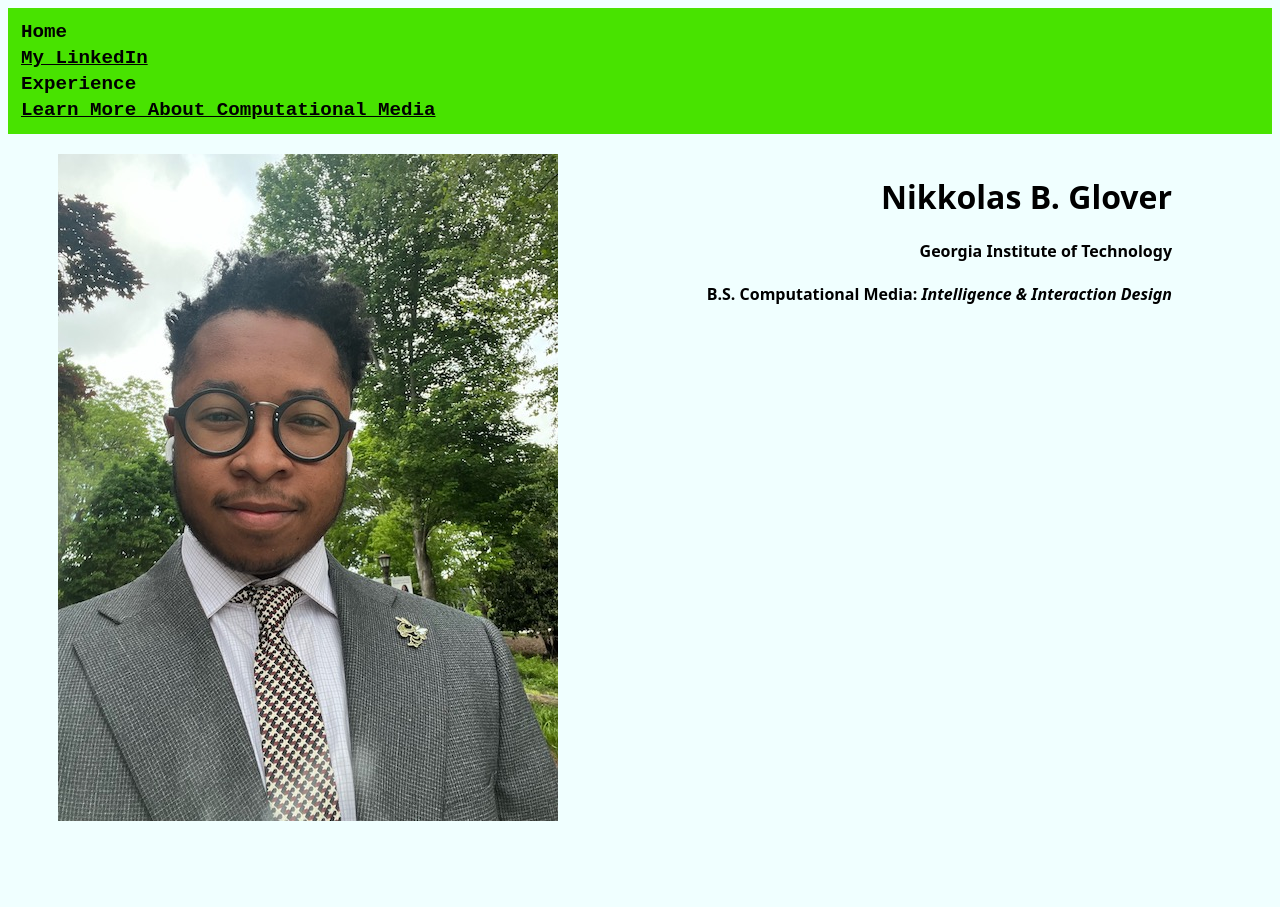
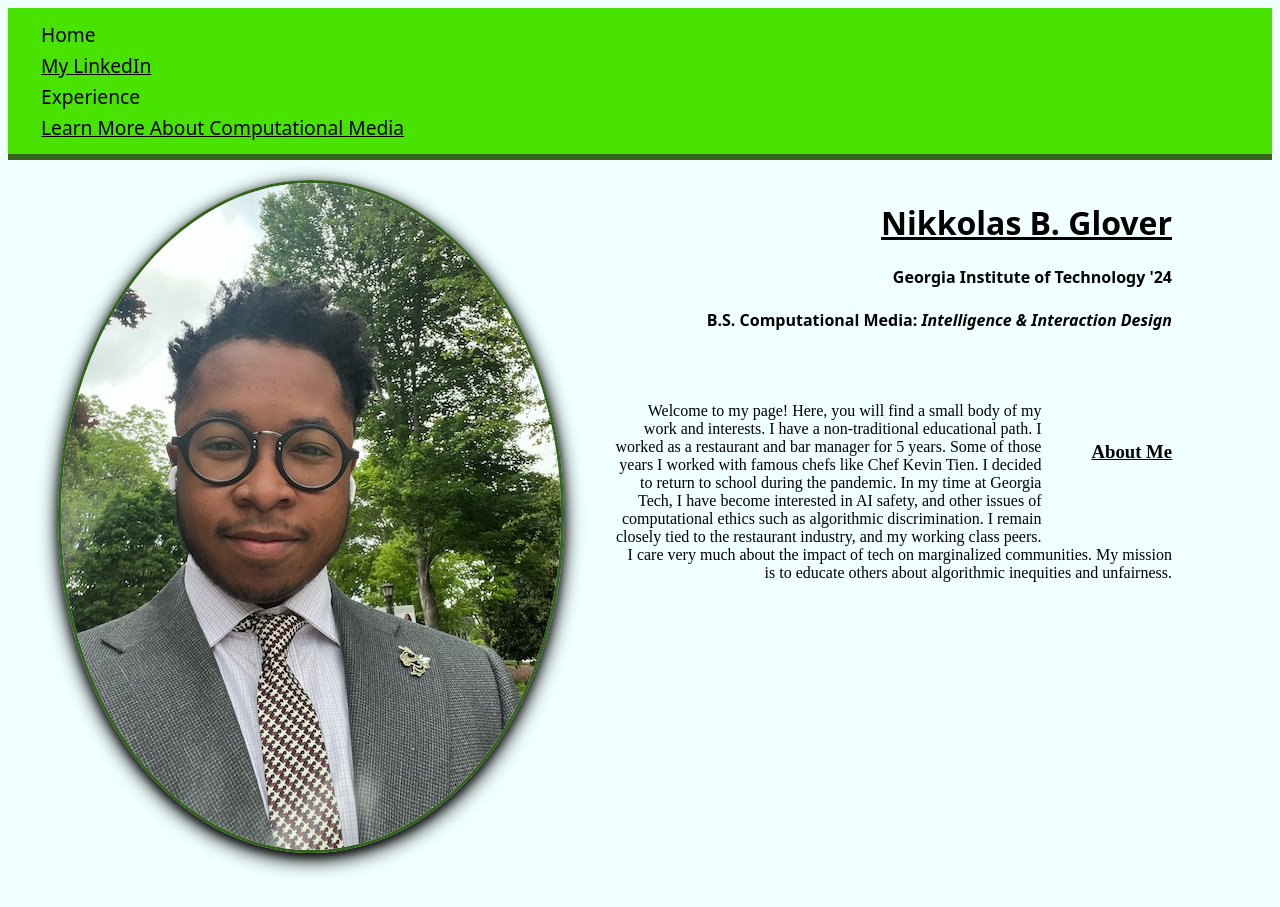
Before and after one commit to nglover53/assignment1, a plain HTML site: page index.html in a window 1280 px wide. Before the commit the page ends 875 px from the top, so only its background shows below. Drawn offline with Linux system fonts and the light colour scheme.

Commit message:
Bio Info
Testing placement for bio info and front page portrait. Still adjusting color themes

```diff
--- a/index.html
+++ b/index.html
@@ -4,7 +4,7 @@
 <!--[if IE 8]>         <html class="no-js lt-ie9"> <![endif]-->
 <!--[if gt IE 8]>      <html class="no-js"> <!--<![endif]-->
 <html>
- <div class = "pageBorder">
+
     <head>
         <meta charset="utf-8">
         <meta http-equiv="X-UA-Compatible" content="IE=edge">
@@ -27,8 +27,8 @@
                 <tr><td> Experience</td></tr>
 
                 <tr><td> <a href= "https://iac.gatech.edu/academics/undergraduate/bs/cm" title = "CM @ Gatech"> Learn More About Computational Media</a></td></tr>
+
             </table>
-
         </header>
         <div class = "separationBar">
         </div>
@@ -40,10 +40,23 @@
         </div>
 
         <div class = "nameDegree">
-            <h1>Nikkolas <abr title = "Brooke">B</abr>. Glover</h1>
-            <h4>Georgia Institute of Technology</h4>
+            <h1>Nikkolas B. Glover </h1>
+            <h4>Georgia Institute of Technology '24</h4>
             <h4>B.S. Computational Media: <i>Intelligence & Interaction Design</i></h4>
+
         </div>
+
+        <h3>About Me</h3>
+        <div class = "aboutMe"><p>
+
+            Welcome to my page! Here, you will find a small body of my work and interests.
+            I have a non-traditional educational path. I worked as a restaurant and bar manager for 5 years. Some of those years I worked with famous chefs like Chef Kevin Tien.
+            I decided to return to school during the pandemic.  In my time at Georgia Tech, I have become interested in AI safety, and other issues of computational ethics such as algorithmic
+            discrimination.  I remain closely tied to the restaurant industry, and my working class peers. I care very much about the impact of tech on marginalized communities. My mission
+            is to educate others about algorithmic inequities and unfairness.
+        </p> </div>
+
+
 
     </body>
 
--- a/profileStylesheet.css
+++ b/profileStylesheet.css
@@ -4,31 +4,59 @@
 body {
     background-color:azure;
 }
+
+h1 {
+    text-decoration: underline;
+}
+
+h3 {
+    text-decoration: underline;
+    padding: 20px 100px 50px 50px;
+    float: right;
+}
+
+.aboutMe {
+    text-align: right;
+    padding: 20px 100px 50px 50px;
+
+
+}
 .navBar {
     margin-left:0px;
     background-color:#48E300;
-    font-family:'Courier New', Courier, monospace;
-    font-weight: bold;
-    padding : 10px 10px 10px 10px;
+    font-family: system-ui, -apple-system, BlinkMacSystemFont, 'Segoe UI', Roboto, Oxygen, Ubuntu, Cantarell, 'Open Sans', 'Helvetica Neue', sans-serif;
+    padding : 10px 10px 10px 30px;
     font-size: larger;
     color: black;
 }
 
+
+
+img {
+    box-shadow: 0 4px 8px 0 rgba(0, 0, 0, 0.7), 0 6px 20px 0 rgba(0, 0, 0, 1);
+    border-radius: 75%;
+    border: 3px solid #34631E;
+}
+
 .separationBar {
-
+    background-color: #34631E;
+    padding: 3px 3px 3px 3px;
 }
 
 .profilePicture {
     float: left;
     padding: 20px 50px 50px 50px;
+    animation: forwards;
 }
 
 .nameDegree {
     float: right;
     font-family: system-ui, -apple-system, BlinkMacSystemFont, 'Segoe UI', Roboto, Oxygen, Ubuntu, Cantarell, 'Open Sans', 'Helvetica Neue', sans-serif;
+    font-kerning:normal;
     padding: 20px 100px 50px 50px;
     text-align: right;
 }
+
 
 a:link {
     color: black
```
Also changed, not shown: Asset 1.svg, yellowJacket.png (added), 1 other file.
